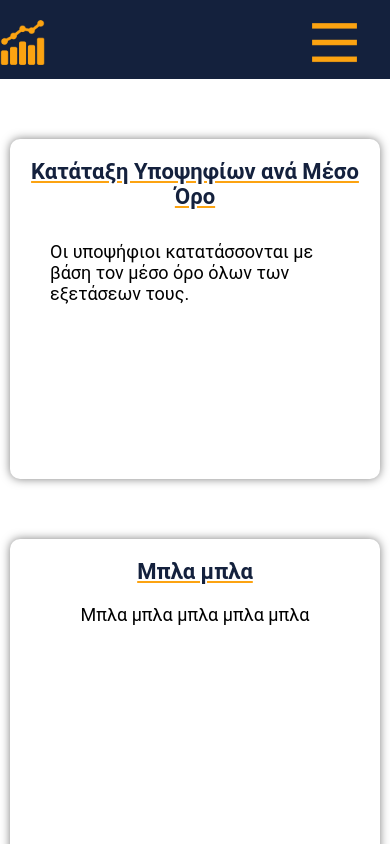
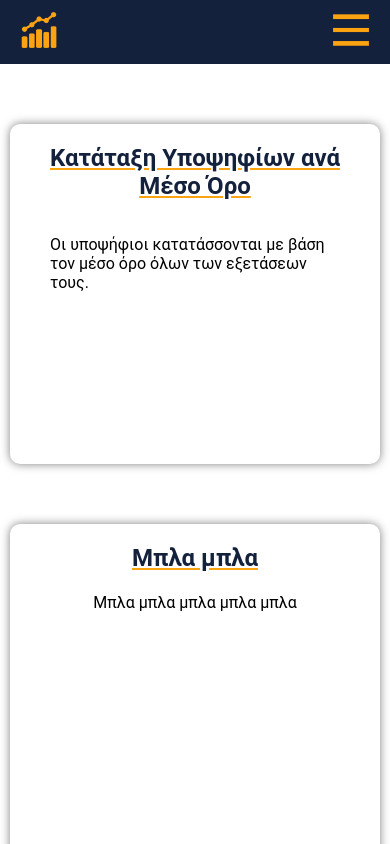
Before and after one commit to Charis02/pagkypries, a plain HTML site: page index.html in a window 390 px wide. Shown: the top 844 px of the page. Drawn offline with nearby package versions, Linux system fonts and the light colour scheme.

Commit message:
Fix mobile header alignment, modularize font-size

```diff
--- a/css/general-style.css
+++ b/css/general-style.css
@@ -2,15 +2,20 @@
     --primary-color: #14213d;
     --secondary-color: #fca311;
     --alternative-color: #e5e5e5;
+
+    --title-font-size: 24px;
+    --subtitle-font-size: 20px;
+    --text-font-size: 16px;
 }
 
 body{
+    overflow-x: hidden;
     display: flex;
     flex-direction: column;
     margin: 0px;
 
     font-family: 'Roboto', sans-serif;
-    font-size: 18px;
+    font-size: var(--text-font-size);
     margin: 0;
 }
 
@@ -27,7 +32,7 @@ body{
     border-bottom: #000 solid 2px;
     text-align: center;
     padding: 20px 64px;
-    padding-bottom: 40px;
+    padding-bottom: 30px;
     color: #fff;
 
     position: sticky;
@@ -50,6 +55,8 @@ body{
     text-decoration: none;
     color: #fff;
     font-weight: bold;
+
+    font-size: var(--title-font-size);
 }
 
 .home,.about,.contact{
@@ -88,7 +95,7 @@ body{
     display: flex;
     flex-direction: column;
 
-    font-size: 12px;
+    font-size: var(--subtitle-font-size);
     text-decoration: none;
     color: #fff;
     font-weight: lighter;
--- a/css/index-style.css
+++ b/css/index-style.css
@@ -29,7 +29,7 @@
 }
 
 .card-title{
-    font-size: 22px;
+    font-size: var(--title-font-size);
     font-weight: bold;
     margin-bottom: 2px;
     text-align: center;
--- a/css/mobile-style.css
+++ b/css/mobile-style.css
@@ -5,16 +5,13 @@
         justify-content:center;
         align-items:center;
         background-color:var(--primary-color);
+        width: 100%;
     }
 
     .mobile-header-top{
         display:flex;
-        justify-content: space-between;
-        align-items:center;
-        gap: 200px;
-        padding-top: 20px;
+        padding: 12px 0;
         width: 100%;
-        margin-bottom: 10px;
     }
 
     .mobile-header-dropdown,.mobile-header-left{
@@ -22,12 +19,22 @@
         width: 20%;
     }
 
+    .mobile-header-dropdown{
+        margin-left: auto;
+    }
+
+    .mobile-header-dropdown,.mobile-header-left{
+        display:flex;
+        justify-content:center;
+    }
+
     .mobile-header img{
         height: auto;
-        max-width: 45px;
+        max-width: 36px;
     }
 
     .mobile-header-dropdown-content{
+        overflow: hidden;
         display: none;
         flex-direction: column;
         justify-content: center;
@@ -50,8 +57,6 @@
         color: #fff;
     }
 
-
-
     .header{
         display:none;
     }
--- a/css/table-style.css
+++ b/css/table-style.css
@@ -3,7 +3,7 @@ table{
 }
 
 th {
-    font-size: 26px;
+    font-size: var(--title-font-size);
     font-weight: bold;
     background-color: var(--secondary-color);
 
@@ -14,7 +14,7 @@ th {
 }
 
 td{
-    font-size: 20px;
+    font-size: var(--text-font-size);
     font-weight: bold;
     background-color: #fff;
     color: var(--primary-color);
@@ -48,5 +48,5 @@ td{
     border: var(--alternative-color) solid 1px;
     border-radius: 5px;
     padding: 10px;
-    font-size: 18px;
+    font-size: var(--subtitle-font-size);
 }
```
